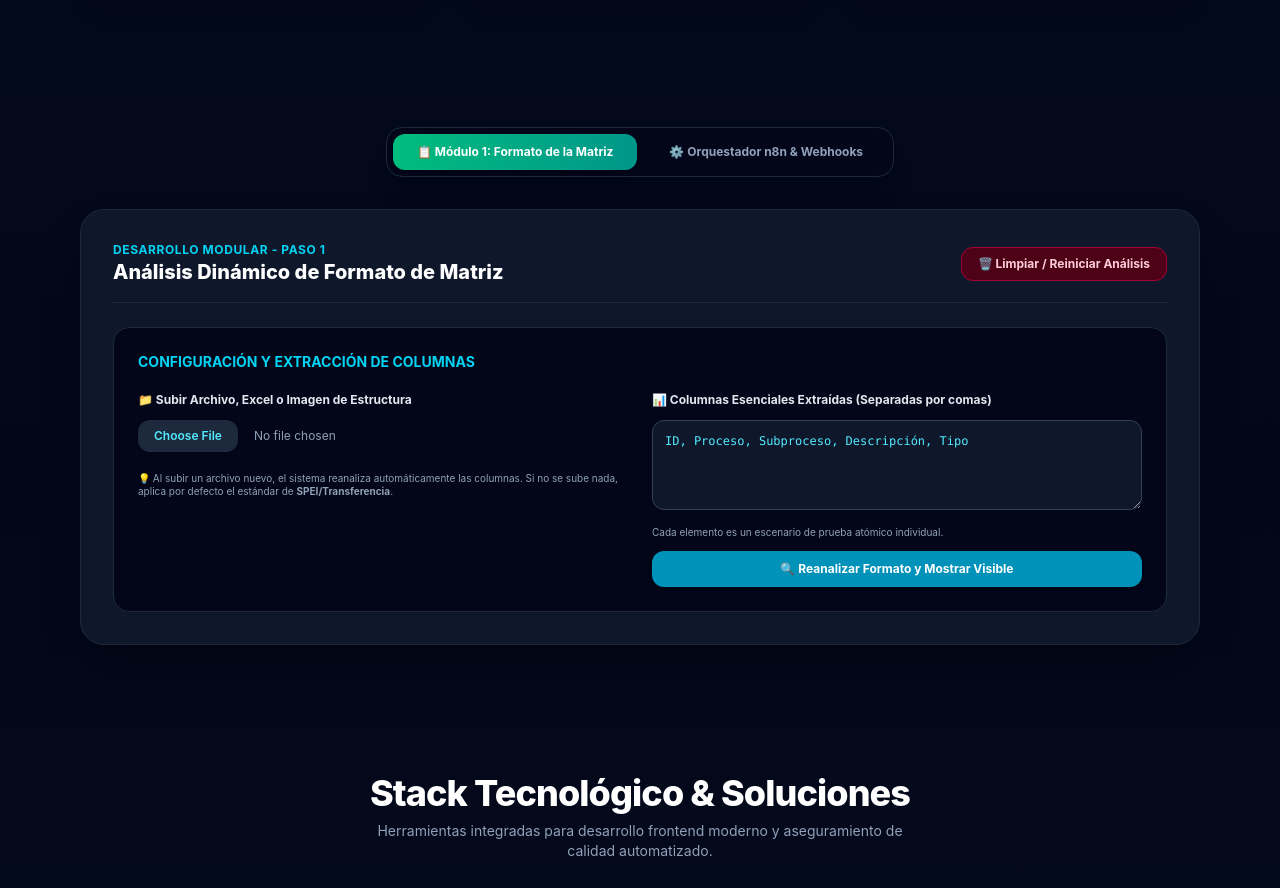
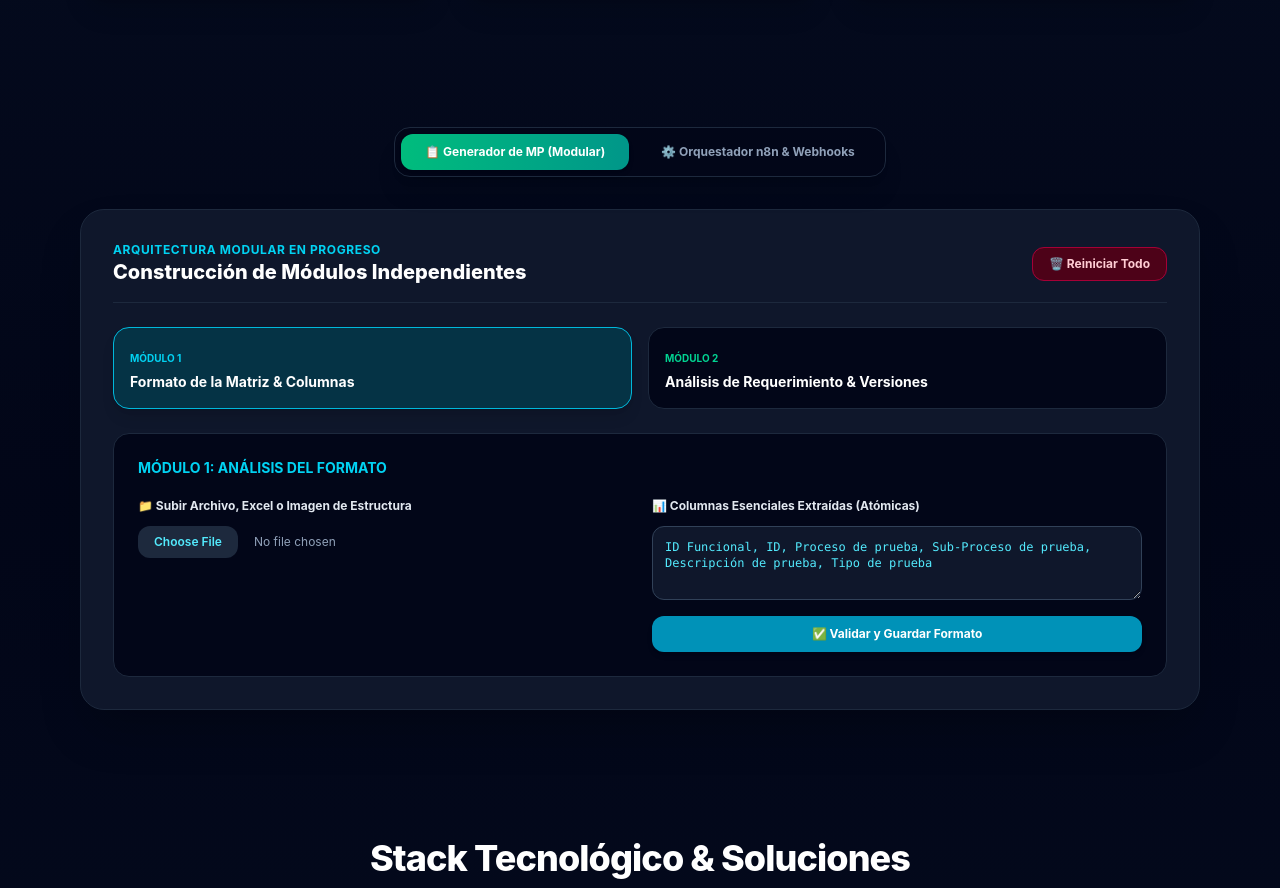
Before and after one commit to hegm840804/portafolio-web, a React (Vite) app: page / in a window 1280 px wide. Shown: the part 1503-2391 px from the top of the page. Built offline with nearby package versions, Linux system fonts and the light colour scheme; the HTML template or start-up script is replaced by a standard one.

Commit message:
feat(module-2-req): integrar modulo de analisis de requerimiento, versiones, nombre de proyecto y generacion de ID

```diff
--- a/src/components/QASuiteStudio.jsx
+++ b/src/components/QASuiteStudio.jsx
@@ -13,51 +13,73 @@ export default function QASuiteStudio({ onOpenContact }) {
   }, []);
 
   const [pestanaActiva, setPestanaActiva] = useState('matriz');
+  const [pasoActual, setPasoActual] = useState(1); // 1: Formato, 2: Requerimiento
 
-  // Estados del Paso 1 con reactividad total ante nuevos archivos o limpiezas
+  // --- MÓDULO 1: FORMATO ---
   const [archivoEstructura, setArchivoEstructura] = useState(null);
-  const [columnasManuales, setColumnasManuales] = useState('ID, Proceso, Subproceso, Descripción, Tipo');
-  const [mostrarVistaPrevia, setMostrarVistaPrevia] = useState(false);
-  const [analizando, setAnalizando] = useState(false);
+  const [columnasManuales, setColumnasManuales] = useState('ID Funcional, ID, Proceso de prueba, Sub-Proceso de prueba, Descripción de prueba, Tipo de prueba');
+  const [formatoValidado, setFormatoValidado] = useState(false);
 
-  const inicialesProyecto = 'SPEI';
+  // --- MÓDULO 2: ANÁLISIS DE REQUERIMIENTO ---
+  const [archivosReqLista, setArchivosReqLista] = useState([]);
+  const [historiaUsuario, setHistoriaUsuario] = useState('');
+  const [nombreProyectoDetectado, setNombreProyectoDetectado] = useState('');
+  const [notasReq, setNotasReq] = useState('');
+  const [requerimientoAnalizado, setRequerimientoAnalizado] = useState(false);
+
+  // Obtener iniciales o Nombre del Proyecto (Fallback a SPEI / Transferencia si está vacío)
+  const obtenerNombreProyecto = () => {
+    if (nombreProyectoDetectado.trim()) {
+      return nombreProyectoDetectado.trim();
+    }
+    if (historiaUsuario.trim()) {
+      // Extrae las primeras palabras o usa la historia como base para el nombre
+      return historiaUsuario.trim().substring(0, 15).toUpperCase();
+    }
+    if (archivosReqLista.length > 0) {
+      return archivosReqLista[0].replace(/\.[^/.]+$/, "").toUpperCase();
+    }
+    return "SPEI_TRANSFERENCIAS"; // Fallback por defecto exigido
+  };
+
+  const nombreProjFinal = obtenerNombreProyecto();
+  const inicialesID = nombreProjFinal.substring(0, 4).toUpperCase();
 
   const columnasArray = columnasManuales ? columnasManuales.split(',').map(c => c.trim()).filter(Boolean) : ['ID', 'Proceso', 'Subproceso', 'Descripción', 'Tipo'];
 
-  // Función reactiva que analiza el formato cada vez que se sube un archivo
+  // Manejador Formato (Módulo 1)
   const manejarSubidaEstructura = (e) => {
     const file = e.target.files[0];
     if (file) {
-      setAnalizando(true);
       setArchivoEstructura(file);
-
-      // Simulamos un breve análisis dinámico del archivo subido
-      setTimeout(() => {
       const nombre = file.name.toLowerCase();
-        if (nombre.includes('taggeo') || nombre.includes('app') || nombre.includes('fincomun') || nombre.includes('xlsx') || nombre.includes('doc')) {
+      if (nombre.includes('taggeo') || nombre.includes('app') || nombre.includes('fincomun')) {
         setColumnasManuales('ID Funcional, ID, Proceso de prueba, Sub-Proceso de prueba, Descripción de prueba, Tipo de prueba');
-        } else {
-          setColumnasManuales('ID, Módulo, Submódulo, Descripción del Escenario, Tipo');
       }
-        setAnalizando(false);
-        setMostrarVistaPrevia(true);
-      }, 500);
+      setFormatoValidado(true);
     }
   };
 
-  const analizarYMostrar = () => {
-    setAnalizando(true);
-    setTimeout(() => {
-      setAnalizando(false);
-      setMostrarVistaPrevia(true);
-    }, 400);
+  // Manejador Requerimientos (Módulo 2)
+  const manejarSubidaRequerimiento = (e) => {
+    const files = Array.from(e.target.files).map(f => f.name);
+    setArchivosReqLista(files);
   };
 
-  const reiniciarPaso1 = () => {
+  const ejecutarAnalisisRequerimiento = () => {
+    setRequerimientoAnalizado(true);
+  };
+
+  const reiniciarTodo = () => {
     setArchivoEstructura(null);
-    setColumnasManuales('ID, Proceso, Subproceso, Descripción, Tipo');
-    setMostrarVistaPrevia(false);
-    setAnalizando(false);
+    setColumnasManuales('ID Funcional, ID, Proceso de prueba, Sub-Proceso de prueba, Descripción de prueba, Tipo de prueba');
+    setFormatoValidado(false);
+    setArchivosReqLista([]);
+    setHistoriaUsuario('');
+    setNombreProyectoDetectado('');
+    setNotasReq('');
+    setRequerimientoAnalizado(false);
+    setPasoActual(1);
   };
 
   return (
@@ -73,7 +95,7 @@ export default function QASuiteStudio({ onOpenContact }) {
             onClick={() => setPestanaActiva('matriz')}
             className={`px-6 py-2.5 rounded-xl text-xs font-bold transition cursor-pointer ${pestanaActiva === 'matriz' ? 'bg-gradient-to-r from-emerald-500 to-teal-600 text-white shadow-md' : 'text-slate-400 hover:text-white'}`}
           >
-            📋 Módulo 1: Formato de la Matriz
+            📋 Generador de MP (Modular)
           </button>
           <button
             onClick={() => setPestanaActiva('n8n')}
@@ -88,97 +110,173 @@ export default function QASuiteStudio({ onOpenContact }) {
         {pestanaActiva === 'matriz' ? (
           <div className="space-y-6 animate-fadeIn">
 
+            {/* Cabecera y Navegación de Módulos */}
             <div className="flex flex-col md:flex-row justify-between items-center border-b border-slate-800 pb-4 gap-4">
               <div>
-                <span className="text-xs font-bold text-cyan-400 uppercase tracking-wider block">Desarrollo Modular - Paso 1</span>
-                <h3 className="text-xl font-extrabold text-white">Análisis Dinámico de Formato de Matriz</h3>
+                <span className="text-xs font-bold text-cyan-400 uppercase tracking-wider block">Arquitectura Modular en Progreso</span>
+                <h3 className="text-xl font-extrabold text-white">Construcción de Módulos Independientes</h3>
               </div>
-              <button onClick={reiniciarPaso1} className="bg-rose-950 hover:bg-rose-900 text-rose-200 border border-rose-800 text-xs font-bold px-4 py-2 rounded-xl transition cursor-pointer">
-                🗑️ Limpiar / Reiniciar Análisis
+              <button onClick={reiniciarTodo} className="bg-rose-950 hover:bg-rose-900 text-rose-200 border border-rose-800 text-xs font-bold px-4 py-2 rounded-xl transition cursor-pointer">
+                🗑️ Reiniciar Todo
               </button>
             </div>
 
+            {/* Pestañas de Navegación por Pasos/Módulos */}
+            <div className="grid grid-cols-1 sm:grid-cols-2 gap-4">
+              <button
+                onClick={() => setPasoActual(1)}
+                className={`p-4 rounded-2xl border text-left transition cursor-pointer ${pasoActual === 1 ? 'bg-cyan-950 border-cyan-500 shadow-lg' : 'bg-slate-950 border-slate-800'}`}
+              >
+                <span className="text-[10px] text-cyan-400 font-bold uppercase">Módulo 1</span>
+                <p className="text-sm font-bold text-white mt-1">Formato de la Matriz & Columnas</p>
+              </button>
+              <button
+                onClick={() => setPasoActual(2)}
+                className={`p-4 rounded-2xl border text-left transition cursor-pointer ${pasoActual === 2 ? 'bg-emerald-950 border-emerald-500 shadow-lg' : 'bg-slate-950 border-slate-800'}`}
+              >
+                <span className="text-[10px] text-emerald-400 font-bold uppercase">Módulo 2</span>
+                <p className="text-sm font-bold text-white mt-1">Análisis de Requerimiento & Versiones</p>
+              </button>
+            </div>
+
+            {/* MÓDULO 1: FORMATO DE LA MATRIZ */}
+            {pasoActual === 1 && (
               <div className="bg-slate-950 border border-slate-800 p-6 rounded-2xl space-y-5 text-xs animate-fadeIn">
-              <h4 className="font-bold text-cyan-400 uppercase text-sm">Configuración y Extracción de Columnas</h4>
+                <h4 className="font-bold text-cyan-400 uppercase text-sm">Módulo 1: Análisis del Formato</h4>
 
                 <div className="grid grid-cols-1 md:grid-cols-2 gap-6">
                   <div className="space-y-3">
                     <label className="block font-bold text-slate-200">📁 Subir Archivo, Excel o Imagen de Estructura</label>
                     <input
                       type="file"
-                    key={archivoEstructura ? archivoEstructura.name : 'reset-input'}
+                      key={archivoEstructura ? archivoEstructura.name : 'reset-fmt'}
                       onChange={manejarSubidaEstructura}
                       className="w-full text-slate-400 file:mr-4 file:py-2 file:px-4 file:rounded-xl file:border-0 file:text-xs file:font-semibold file:bg-slate-800 file:text-cyan-300 cursor-pointer"
                     />
-                  {archivoEstructura && <p className="text-cyan-300 font-mono text-[11px]">Estructura analizada: {archivoEstructura.name}</p>}
-                  <p className="text-[10px] text-slate-400 pt-2">💡 Al subir un archivo nuevo, el sistema reanaliza automáticamente las columnas. Si no se sube nada, aplica por defecto el estándar de <strong>SPEI/Transferencia</strong>.</p>
+                    {archivoEstructura && <p className="text-cyan-300 font-mono text-[11px]">Estructura cargada: {archivoEstructura.name}</p>}
                   </div>
 
                   <div className="space-y-3">
-                  <label className="block font-bold text-slate-200">📊 Columnas Esenciales Extraídas (Separadas por comas)</label>
+                    <label className="block font-bold text-slate-200">📊 Columnas Esenciales Extraídas (Atómicas)</label>
                     <textarea
                       value={columnasManuales}
                       onChange={(e) => setColumnasManuales(e.target.value)}
                       className="w-full bg-slate-900 border border-slate-700 p-3 rounded-xl text-cyan-300 font-mono text-xs focus:border-cyan-500 outline-none"
-                    rows="4"
+                      rows="3"
                     />
-                  <p className="text-[10px] text-slate-400">Cada elemento es un escenario de prueba atómico individual.</p>
-
                     <button
-                    onClick={analizarYMostrar}
+                      onClick={() => setFormatoValidado(true)}
                       className="w-full bg-cyan-600 hover:bg-cyan-500 text-white font-bold py-2.5 rounded-xl transition cursor-pointer shadow-md"
                     >
-                    {analizando ? '⚙️ Analizando Formato...' : '🔍 Reanalizar Formato y Mostrar Visible'}
+                      ✅ Validar y Guardar Formato
                     </button>
                   </div>
                 </div>
 
-              {analizando && (
-                <div className="p-4 bg-cyan-950/60 border border-cyan-500/40 rounded-xl text-cyan-300 font-mono text-center animate-pulse">
-                  ⚙️ Procesando nueva estructura y extrayendo columnas esenciales...
+                {formatoValidado && (
+                  <div className="mt-4 p-4 bg-slate-900 border border-cyan-500/40 rounded-xl space-y-2">
+                    <p className="font-bold text-emerald-400 text-xs">✔ Formato validado con éxito. Columnas activas: {columnasArray.join(', ')}</p>
+                    <div className="flex justify-end">
+                      <button
+                        onClick={() => setPasoActual(2)}
+                        className="bg-emerald-600 hover:bg-emerald-500 text-white font-bold px-5 py-2 rounded-lg transition cursor-pointer"
+                      >
+                        Siguiente: Módulo 2 (Requerimiento) ➡️
+                      </button>
+                    </div>
+                  </div>
+                )}
               </div>
             )}
 
-              {mostrarVistaPrevia && !analizando && (
-                <div className="mt-6 p-5 bg-slate-900 border border-cyan-500/40 rounded-2xl space-y-3 animate-fadeIn">
-                  <div className="flex justify-between items-center">
-                    <h5 className="font-bold text-emerald-400 uppercase text-xs">
-                      ✅ Vista Previa Visible del Formato Extraído
-                    </h5>
-                    <span className="text-[10px] bg-cyan-950 text-cyan-300 border border-cyan-800 px-2.5 py-1 rounded-lg font-mono">
-                      Total Columnas: {columnasArray.length}
-                    </span>
-                  </div>
-                  <p className="text-slate-300 text-[11px]">El usuario puede validar visualmente si las columnas son correctas y se adaptan al objetivo:</p>
+            {/* MÓDULO 2: ANÁLISIS DE REQUERIMIENTO */}
+            {pasoActual === 2 && (
+              <div className="bg-slate-950 border border-slate-800 p-6 rounded-2xl space-y-5 text-xs animate-fadeIn">
+                <h4 className="font-bold text-emerald-400 uppercase text-sm">Módulo 2: Análisis de Requerimiento y Versiones</h4>
 
-                  <div className="overflow-x-auto">
-                    <table className="w-full text-xs text-left text-slate-300 border border-slate-800 rounded-xl overflow-hidden">
-                      <thead className="bg-slate-950 text-emerald-400 font-mono">
-                        <tr>
-                          {columnasArray.map((col, idx) => (
-                            <th key={idx} className="px-4 py-2.5 border-b border-slate-800">{col}</th>
-                          ))}
-                        </tr>
-                      </thead>
-                      <tbody>
-                        <tr className="bg-slate-900/40">
-                          {columnasArray.map((col, idx) => (
-                            <td key={idx} className="px-4 py-2 text-slate-300 font-mono text-[11px] border-r border-slate-800 last:border-r-0">
-                              {idx === 0 ? `TC-${inicialesProyecto}-01` : `[Ejemplo de ${col}]`}
-                            </td>
-                          ))}
-                        </tr>
-                      </tbody>
-                    </table>
+                <div className="grid grid-cols-1 md:grid-cols-2 gap-6">
+                  <div className="space-y-3">
+                    <label className="block font-bold text-slate-200">📁 Subir Versiones del Requerimiento (Múltiples archivos)</label>
+                    <input
+                      type="file"
+                      multiple
+                      onChange={manejarSubidaRequerimiento}
+                      className="w-full text-slate-400 file:mr-4 file:py-2 file:px-4 file:rounded-xl file:border-0 file:text-xs file:font-semibold file:bg-slate-800 file:text-emerald-300 cursor-pointer"
+                    />
+                    {archivosReqLista.length > 0 && (
+                      <p className="text-emerald-400 font-mono text-[11px]">Versiones detectadas: {archivosReqLista.join(', ')}</p>
+                    )}
+
+                    <label className="block font-bold text-slate-200 pt-2">✍️ Historia de Usuario o Descripción Breve</label>
+                    <textarea
+                      placeholder="Describe tu historia de usuario..."
+                      value={historiaUsuario}
+                      onChange={(e) => setHistoriaUsuario(e.target.value)}
+                      className="w-full bg-slate-900 border border-slate-700 p-3 rounded-xl text-white text-xs outline-none focus:border-emerald-500"
+                      rows="3"
+                    />
                   </div>
 
-                  <div className="flex justify-end pt-2">
-                    <span className="text-xs text-emerald-400 font-bold">✨ ¡Formato analizado y validado correctamente! Puedes limpiar para probar con otro archivo.</span>
+                  <div className="space-y-3">
+                    <label className="block font-bold text-slate-200">🏷️ Nombre del Proyecto (Opcional, se extrae del requerimiento)</label>
+                    <input
+                      type="text"
+                      placeholder="Ej. Taggeo App Fincomun (Vacío = SPEI / Transferencia por defecto)"
+                      value={nombreProyectoDetectado}
+                      onChange={(e) => setNombreProyectoDetectado(e.target.value)}
+                      className="w-full bg-slate-900 border border-slate-700 p-3 rounded-xl text-white text-xs outline-none focus:border-emerald-500"
+                    />
+
+                    <label className="block font-bold text-slate-200 pt-1">📌 Notas / Observaciones</label>
+                    <textarea
+                      placeholder="Agrega notas especiales..."
+                      value={notasReq}
+                      onChange={(e) => setNotasReq(e.target.value)}
+                      className="w-full bg-slate-900 border border-slate-700 p-3 rounded-xl text-white text-xs outline-none focus:border-emerald-500"
+                      rows="2"
+                    />
+
+                    <button
+                      onClick={ejecutarAnalisisRequerimiento}
+                      className="w-full bg-emerald-600 hover:bg-emerald-500 text-white font-bold py-2.5 rounded-xl transition cursor-pointer shadow-md"
+                    >
+                      🔍 Analizar Requerimiento & Generar ID/Prefijo
+                    </button>
+                  </div>
+                </div>
+
+                {requerimientoAnalizado && (
+                  <div className="mt-6 p-5 bg-slate-900 border border-emerald-500/40 rounded-2xl space-y-3 animate-fadeIn">
+                    <h5 className="font-bold text-emerald-400 uppercase text-xs">
+                      ✅ Resultado del Análisis de Requerimiento
+                    </h5>
+
+                    <div className="grid grid-cols-1 sm:grid-cols-3 gap-3 font-mono">
+                      <div className="bg-slate-950 p-3 rounded-xl border border-slate-800">
+                        <span className="text-[10px] text-slate-400 uppercase block">Nombre del Proyecto</span>
+                        <strong className="text-white text-xs">{nombreProjFinal}</strong>
+                      </div>
+                      <div className="bg-slate-950 p-3 rounded-xl border border-slate-800">
+                        <span className="text-[10px] text-slate-400 uppercase block">Tipo de ID Generado</span>
+                        <strong className="text-cyan-400 text-xs">TC-{inicialesID}-01</strong>
+                      </div>
+                      <div className="bg-slate-950 p-3 rounded-xl border border-slate-800">
+                        <span className="text-[10px] text-slate-400 uppercase block">Versiones / Archivos</span>
+                        <strong className="text-emerald-400 text-xs">{archivosReqLista.length > 0 ? `${archivosReqLista.length} Versión(es)` : 'Modo Demo SPEI por Defecto'}</strong>
+                      </div>
+                    </div>
+
+                    <div className="flex justify-between items-center pt-2">
+                      <button onClick={() => setPasoActual(1)} className="bg-slate-800 hover:bg-slate-700 text-slate-300 font-bold px-4 py-2 rounded-lg text-xs">
+                        ⬅️ Volver a Módulo 1
+                      </button>
+                      <span className="text-xs text-emerald-400 font-bold">✨ ¡Requerimiento analizado con éxito! Listo para el Módulo 3 (Generación de MP).</span>
                     </div>
                   </div>
                 )}
+              </div>
+            )}
 
-            </div>
           </div>
         ) : (
           <N8NOrchestrator />
```
Lines whose indentation alone changed are shown as unchanged.
